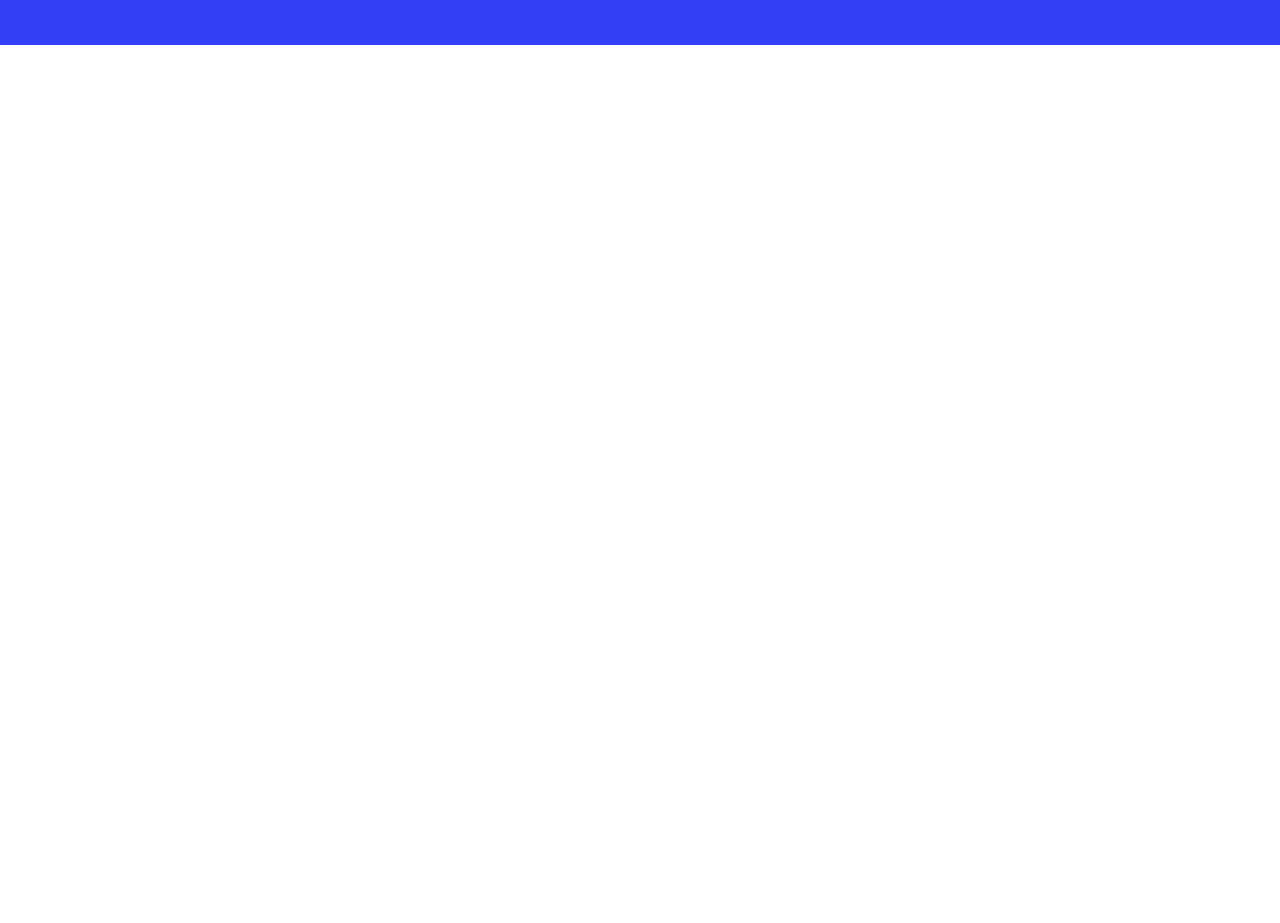
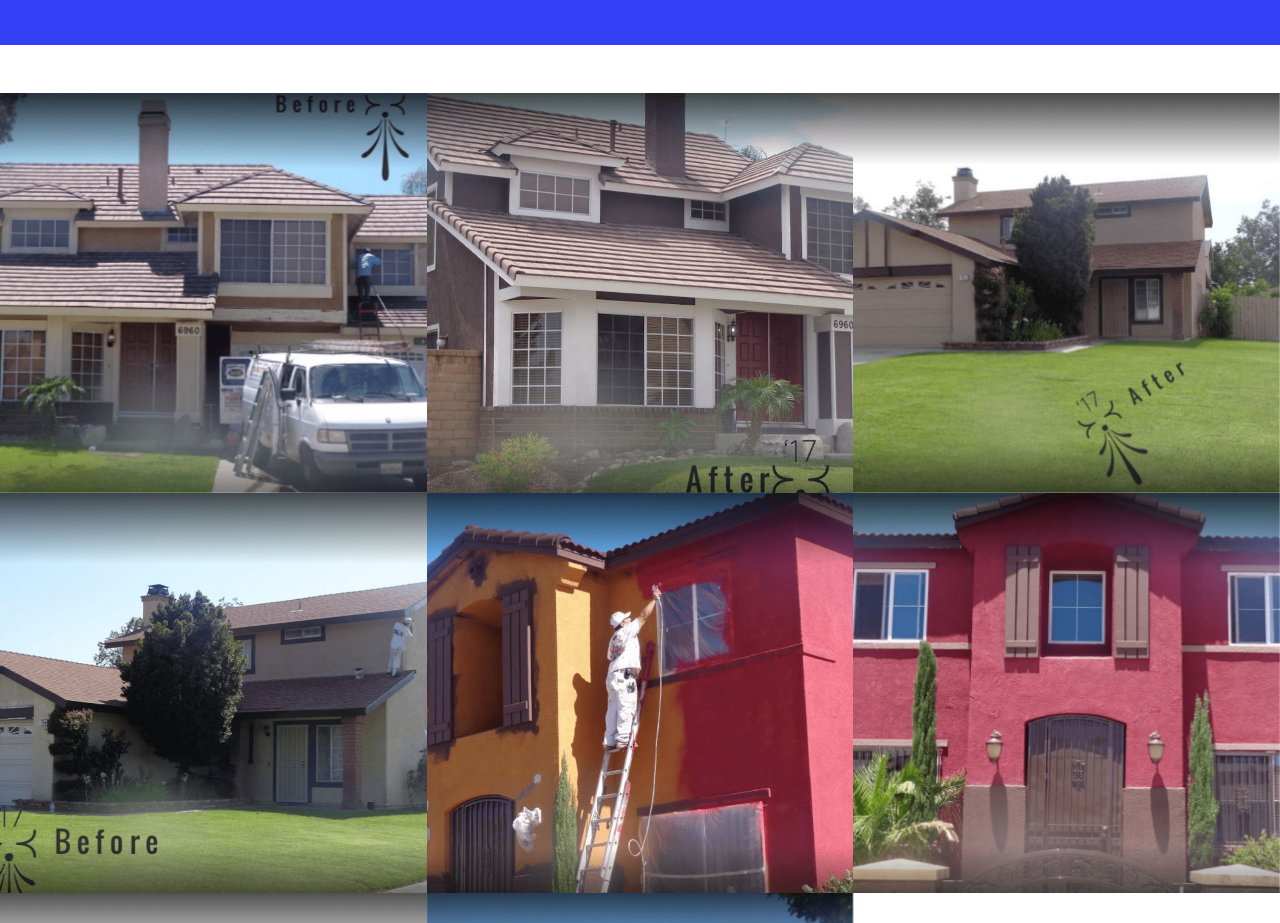
Before and after one commit to crowng/chameleonProPaint, a plain HTML site: page index.html in a window 1280 px wide. Shown: the part 3149-4072 px from the top of the page. Drawn offline with Linux system fonts and the light colour scheme; files whose address does not match are found by name.

Commit message:
pic fixed

```diff
--- a/index.html
+++ b/index.html
@@ -250,7 +250,7 @@
 					<div class="col-md-6 d-flex">
 						<div
 							class="img img-video d-flex align-self-stretch align-items-center justify-content-center justify-content-md-end"
-							style="background-image: url(images/cpp_6960_after.jpggit );
+							style="background-image: url(images/cpp_6960_after.jpg);
 							    background-position-y: 88px;
 
 
@@ -340,10 +340,10 @@
 					<div class="col-md-4 ftco-animate">
 						<div
 							class="gallery img d-flex align-items-end"
-							style="background-image: url(images/ccp_6960_before.jpggit );"
+							style="background-image: url(images/ccp_6960_before.jpg);"
 						>
 							<a
-								href="images/ccp_6960_before.jpggit "
+								href="images/ccp_6960_before.jpg"
 								class="icon image-popup d-flex justify-content-center align-items-center"
 							>
 								<span class="icon-expand"></span>
@@ -357,10 +357,10 @@
 					<div class="col-md-4 ftco-animate">
 						<div
 							class="gallery img d-flex align-items-end"
-							style="background-image: url(images/cpp_6960_after.jpggit );"
+							style="background-image: url(images/cpp_6960_after.jpg);"
 						>
 							<a
-								href="images/cpp_6960_after.jpggit "
+								href="images/cpp_6960_after.jpg"
 								class="icon image-popup d-flex justify-content-center align-items-center"
 							>
 								<span class="icon-expand"></span>
@@ -373,10 +373,10 @@
 					<div class="col-md-4 ftco-animate">
 						<div
 							class="gallery img d-flex align-items-end"
-							style="background-image: url(images/cpp_2story_afterb.jpggit );"
+							style="background-image: url(images/cpp_2story_afterb.jpg);"
 						>
 							<a
-								href="images/cpp_2story_afterb.jpggit "
+								href="images/cpp_2story_afterb.jpg"
 								class="icon image-popup d-flex justify-content-center align-items-center"
 							>
 								<span class="icon-expand"></span>
@@ -389,10 +389,10 @@
 					<div class="col-md-4 ftco-animate">
 						<div
 							class="gallery img d-flex align-items-end"
-							style="background-image: url(images/cpp_2story_after.jpggit );"
+							style="background-image: url(images/cpp_2story_after.jpg);"
 						>
 							<a
-								href="images/cpp_2story_after.jpggit "
+								href="images/cpp_2story_after.jpg"
 								class="icon image-popup d-flex justify-content-center align-items-center"
 							>
 								<span class="icon-expand"></span>
@@ -406,10 +406,10 @@
 					<div class="col-md-4 ftco-animate">
 						<div
 							class="gallery img d-flex align-items-end"
-							style="background-image: url(images/cpp_bigred_before.jpggit );"
+							style="background-image: url(images/cpp_bigred_before.jpg);"
 						>
 							<a
-								href="images/cpp_bigred_before.jpggit "
+								href="images/cpp_bigred_before.jpg"
 								class="icon image-popup d-flex justify-content-center align-items-center"
 							>
 								<span class="icon-expand"></span>
@@ -422,10 +422,10 @@
 					<div class="col-md-4 ftco-animate">
 						<div
 							class="gallery img d-flex align-items-end"
-							style="background-image: url(images/cpp_bigred_after.jpggit );"
+							style="background-image: url(images/cpp_bigred_after.jpg);"
 						>
 							<a
-								href="images/cpp_bigred_after.jpggit "
+								href="images/cpp_bigred_after.jpg"
 								class="icon image-popup d-flex justify-content-center align-items-center"
 							>
 								<span class="icon-expand"></span>
@@ -438,10 +438,10 @@
 					<div class="col-md-4 ftco-animate">
 						<div
 							class="gallery img d-flex align-items-end"
-							style="background-image: url(images/cpp_1story_before.jpggit );"
+							style="background-image: url(images/cpp_1story_before.jpg);"
 						>
 							<a
-								href="images/cpp_1story_before.jpggit "
+								href="images/cpp_1story_before.jpg"
 								class="icon image-popup d-flex justify-content-center align-items-center"
 							>
 								<span class="icon-expand"></span>
@@ -454,10 +454,10 @@
 					<div class="col-md-4 ftco-animate">
 						<div
 							class="gallery img d-flex align-items-end"
-							style="background-image: url(images/cpp_1story_after.jpggit );"
+							style="background-image: url(images/cpp_1story_after.jpg);"
 						>
 							<a
-								href="images/cpp_1story_after.jpggit "
+								href="images/cpp_1story_after.jpg"
 								class="icon image-popup d-flex justify-content-center align-items-center"
 							>
 								<span class="icon-expand"></span>
@@ -640,7 +640,7 @@
 							</div>
 						</div>
 						<div class="col-md-5 d-flex align-items-stretch">
-							<div class="info-wrap w-100 p-5 img" style="background-image: url(images/cpp_6960_after.jpggit );">
+							<div class="info-wrap w-100 p-5 img" style="background-image: url(images/cpp_6960_after.jpg);">
 				  </div>
 						</div>
 					</div>
```
